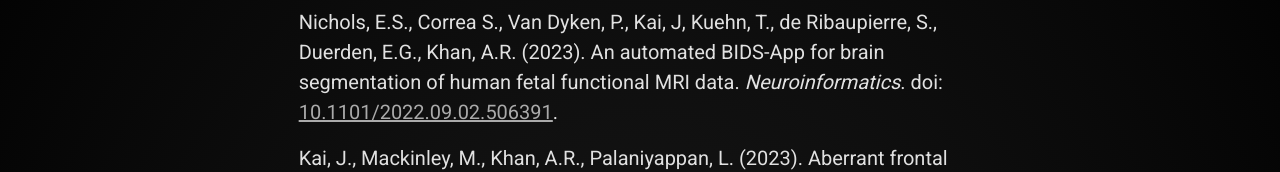
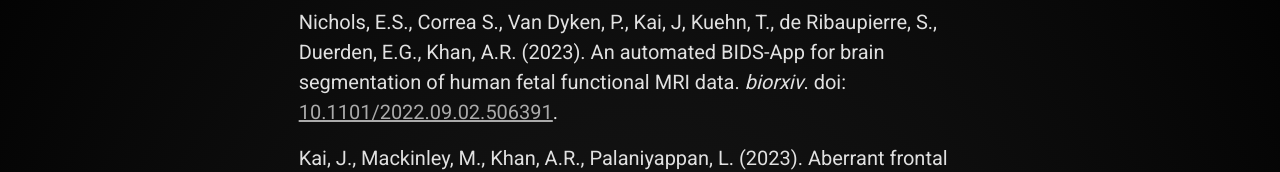
Before and after one commit to kaitj/kaitj.github.io, a Next.js app: page /publications in a window 1280 px wide. Shown: the part 215-387 px from the top of the page. Built offline with nearby package versions, Linux system fonts and the light colour scheme; a web font is replaced by a local one.

Commit message:
update biorxiv
Changes one of the accepted pubs to biorxiv until doi is available

```diff
--- a/data/publications.ts
+++ b/data/publications.ts
@@ -5,7 +5,7 @@
         year: 2023,
         authors: ["Nichols, E.S.", "Correa S.", "Van Dyken, P.", "Kai, J", "Kuehn, T.", "de Ribaupierre, S.", "Duerden, E.G.", "Khan, A.R."],
         title: "An automated BIDS-App for brain segmentation of human fetal functional MRI data",
-        journal: "Neuroinformatics",
+        journal: "biorxiv",
         doi: "10.1101/2022.09.02.506391"
     },
     {
```
